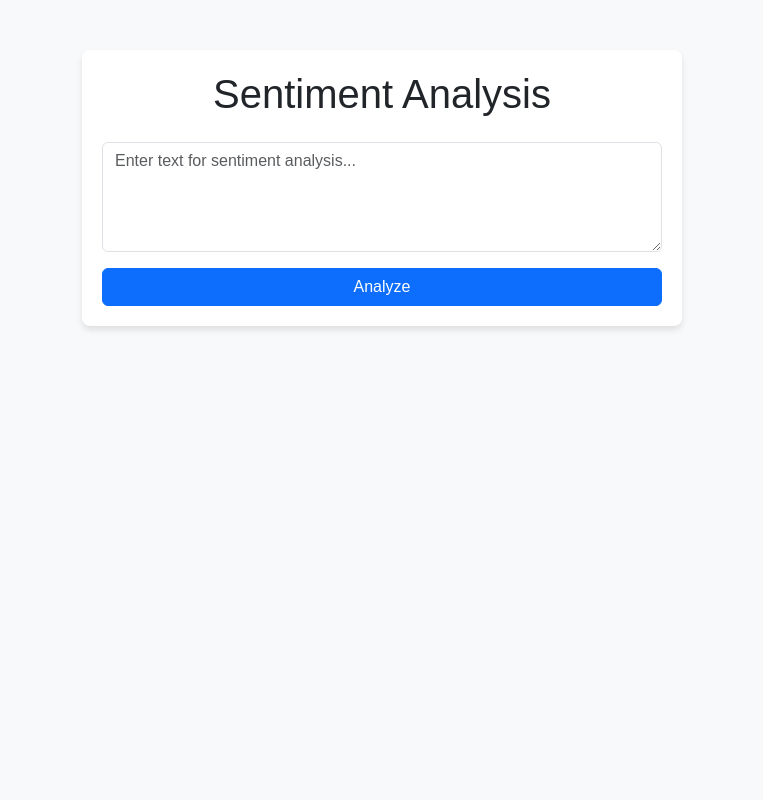
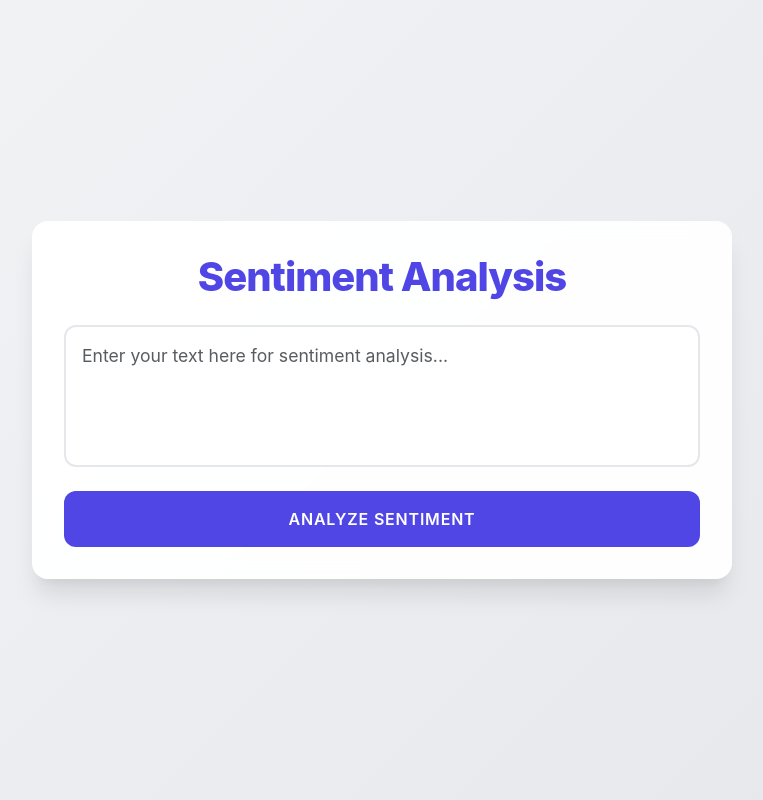
Before and after one commit to aaryan4985/sentiment-analysis, a Flask app: page / in a window 1280 px wide. Shown: the whole page, without its empty margins (258-1021 px from the left). Run offline with Flask 3, Linux system fonts and the light colour scheme.

Commit message:
final commit

```diff
--- a/app.py
+++ b/app.py
@@ -1,22 +1,25 @@
+# app.py
 from flask import Flask, render_template, request
+from textblob import TextBlob
 
 app = Flask(__name__)
 
-# Function to analyze sentiment using a simple keyword-based approach
 def analyze_sentiment(text):
-    positive_keywords = ['good', 'great', 'excellent', 'happy', 'positive', 'awesome', 'fantastic']
-    negative_keywords = ['bad', 'terrible', 'sad', 'negative', 'awful', 'horrible', 'poor']
+    analysis = TextBlob(text)
+    polarity = analysis.sentiment.polarity
 
-    text_lower = text.lower()
-    positive_count = sum(keyword in text_lower for keyword in positive_keywords)
-    negative_count = sum(keyword in text_lower for keyword in negative_keywords)
+    # Convert polarity to sentiment and confidence
+    if polarity > 0:
+        sentiment = 'positive'
+        confidence = min(abs(polarity) * 100, 100)
+    elif polarity < 0:
+        sentiment = 'negative'
+        confidence = min(abs(polarity) * 100, 100)
+    else:
+        sentiment = 'neutral'
+        confidence = 100
 
-    if positive_count > negative_count:
-        return 'POSITIVE', positive_count
-    elif negative_count > positive_count:
-        return 'NEGATIVE', negative_count
-    else:
-        return 'NEUTRAL', 0
+    return sentiment, round(confidence)
 
 @app.route('/')
 def home():
@@ -25,8 +28,12 @@ def home():
 @app.route('/analyze', methods=['POST'])
 def analyze():
     text = request.form['text']
-    sentiment, score = analyze_sentiment(text)
-    return render_template('index.html', sentiment=sentiment, score=score, text=text)
+    sentiment, confidence = analyze_sentiment(text)
+
+    return render_template('index.html',
+                         text=text,
+                         sentiment=sentiment,
+                         confidence_score=confidence)
 
 if __name__ == '__main__':
     app.run(debug=True)
--- a/templates/index.html
+++ b/templates/index.html
@@ -1,63 +1,182 @@
+<!-- templates/index.html -->
 <!DOCTYPE html>
 <html lang="en">
 <head>
     <meta charset="UTF-8">
     <meta name="viewport" content="width=device-width, initial-scale=1.0">
     <title>Sentiment Analysis</title>
-    <!-- Bootstrap CDN -->
-    <link href="https://cdn.jsdelivr.net/npm/bootstrap@5.3.0-alpha1/dist/css/bootstrap.min.css" rel="stylesheet" integrity="sha384-KyZXEJx3Ln+K7sxDMBJ9mZl0uR0K8Kz4EVrT7l3+b0r3E7z5fN5AfnwJtFkZo8Qy" crossorigin="anonymous">
+    <link href="https://cdnjs.cloudflare.com/ajax/libs/animate.css/4.1.1/animate.min.css" rel="stylesheet">
+    <link href="https://cdn.jsdelivr.net/npm/bootstrap@5.3.0-alpha1/dist/css/bootstrap.min.css" rel="stylesheet">
     <style>
         body {
-            font-family: Arial, sans-serif;
-            background-color: #f8f9fa;
+            font-family: 'Inter', sans-serif;
+            background: linear-gradient(135deg, #F3F4F6 0%, #E5E7EB 100%);
+            min-height: 100vh;
+            display: flex;
+            align-items: center;
+            padding: 20px;
         }
+
         .container {
-            margin-top: 50px;
-            max-width: 600px;
-            padding: 20px;
-            background-color: white;
+            max-width: 700px;
+            background: rgba(255, 255, 255, 0.95);
+            backdrop-filter: blur(10px);
+            border-radius: 16px;
+            box-shadow: 0 20px 25px -5px rgba(0, 0, 0, 0.1),
+                        0 10px 10px -5px rgba(0, 0, 0, 0.04);
+            padding: 2rem;
+            margin: auto;
+        }
+
+        .title {
+            font-weight: 800;
+            color: #4F46E5;
+            font-size: 2.5rem;
+            margin-bottom: 1.5rem;
+            text-align: center;
+            letter-spacing: -0.025em;
+        }
+
+        .form-control {
+            border: 2px solid #E5E7EB;
+            border-radius: 12px;
+            padding: 1rem;
+            font-size: 1.1rem;
+            transition: all 0.3s ease;
+            resize: none;
+        }
+
+        .form-control:focus {
+            border-color: #4F46E5;
+            box-shadow: 0 0 0 4px rgba(79, 70, 229, 0.1);
+        }
+
+        .btn-analyze {
+            background: #4F46E5;
+            border: none;
+            border-radius: 12px;
+            padding: 1rem 2rem;
+            font-weight: 600;
+            text-transform: uppercase;
+            letter-spacing: 0.05em;
+            transition: all 0.3s ease;
+            color: white;
+        }
+
+        .btn-analyze:hover {
+            background: #818CF8;
+            transform: translateY(-2px);
+            box-shadow: 0 4px 6px -1px rgba(0, 0, 0, 0.1);
+        }
+
+        .result {
+            background: #F9FAFB;
+            border-radius: 12px;
+            padding: 2rem;
+            margin-top: 2rem;
+            border: 1px solid #E5E7EB;
+        }
+
+        .sentiment-badge {
+            padding: 0.5rem 1rem;
+            border-radius: 9999px;
+            font-weight: 600;
+            font-size: 1.1rem;
+            display: inline-block;
+            margin-bottom: 1rem;
+        }
+
+        .positive {
+            background: rgba(16, 185, 129, 0.1);
+            color: #10B981;
+        }
+
+        .negative {
+            background: rgba(239, 68, 68, 0.1);
+            color: #EF4444;
+        }
+
+        .neutral {
+            background: rgba(107, 114, 128, 0.1);
+            color: #6B7280;
+        }
+
+        .analyzed-text {
+            font-style: italic;
+            color: #4B5563;
+            background: white;
+            padding: 1.5rem;
             border-radius: 8px;
-            box-shadow: 0 4px 6px rgba(0, 0, 0, 0.1);
+            border: 1px solid #E5E7EB;
+            margin-top: 1rem;
         }
-        .result {
-            margin-top: 20px;
+
+        .result-label {
+            color: #6B7280;
+            font-size: 0.875rem;
+            text-transform: uppercase;
+            letter-spacing: 0.05em;
+            margin-bottom: 0.5rem;
         }
-        .positive {
-            color: green;
-            font-weight: bold;
+
+        .progress {
+            height: 8px;
+            background: #E5E7EB;
+            border-radius: 9999px;
+            margin: 1rem 0;
         }
-        .negative {
-            color: red;
-            font-weight: bold;
+
+        .progress-bar.positive {
+            background-color: #10B981;
         }
-        .neutral {
-            color: gray;
-            font-weight: bold;
+
+        .progress-bar.negative {
+            background-color: #EF4444;
+        }
+
+        .progress-bar.neutral {
+            background-color: #6B7280;
         }
     </style>
 </head>
 <body>
-    <div class="container">
-        <h1 class="text-center mb-4">Sentiment Analysis</h1>
+    <div class="container animate__animated animate__fadeIn">
+        <h1 class="title">Sentiment Analysis</h1>
         <form action="/analyze" method="POST">
-            <div class="mb-3">
-                <textarea class="form-control" name="text" rows="4" placeholder="Enter text for sentiment analysis..." required></textarea>
+            <div class="mb-4">
+                <textarea
+                    class="form-control"
+                    name="text"
+                    rows="4"
+                    placeholder="Enter your text here for sentiment analysis..."
+                    required></textarea>
             </div>
-            <button type="submit" class="btn btn-primary w-100">Analyze</button>
+            <button type="submit" class="btn btn-analyze w-100">
+                Analyze Sentiment
+            </button>
         </form>
 
         {% if sentiment %}
-        <div class="result mt-4 text-center">
-            <h4>Analysis Result</h4>
-            <p class="lead {{ sentiment | lower }}">{{ sentiment }}</p>
-            <p><strong>Confidence Score:</strong> {{ score | round(2) }}</p>
-            <p><strong>Analyzed Text:</strong></p>
-            <blockquote class="blockquote">{{ text }}</blockquote>
+        <div class="result animate__animated animate__fadeInUp">
+            <div class="text-center">
+                <div class="sentiment-badge {{ sentiment }}">
+                    {{ sentiment|upper }}
+                </div>
+
+                <div class="result-label">Sentiment Strength</div>
+                <div class="progress">
+                    <div class="progress-bar {{ sentiment }}" role="progressbar" style="width: 100%"></div>
+                </div>
+
+                <div class="result-label mt-4">Analyzed Text</div>
+                <div class="analyzed-text">
+                    {{ text }}
+                </div>
+            </div>
         </div>
         {% endif %}
     </div>
 
-    <!-- Bootstrap JS -->
-    <script src="https://cdn.jsdelivr.net/npm/bootstrap@5.3.0-alpha1/dist/js/bootstrap.bundle.min.js" integrity="sha384-pzjw8f+ua7Kw1TIq0M8+lj+qSPq2rbIbsD3dbZTr27Pp/jc5TgEvKvlqqx5wZC0P" crossorigin="anonymous"></script>
+    <script src="https://cdn.jsdelivr.net/npm/bootstrap@5.3.0-alpha1/dist/js/bootstrap.bundle.min.js"></script>
 </body>
 </html>
```
